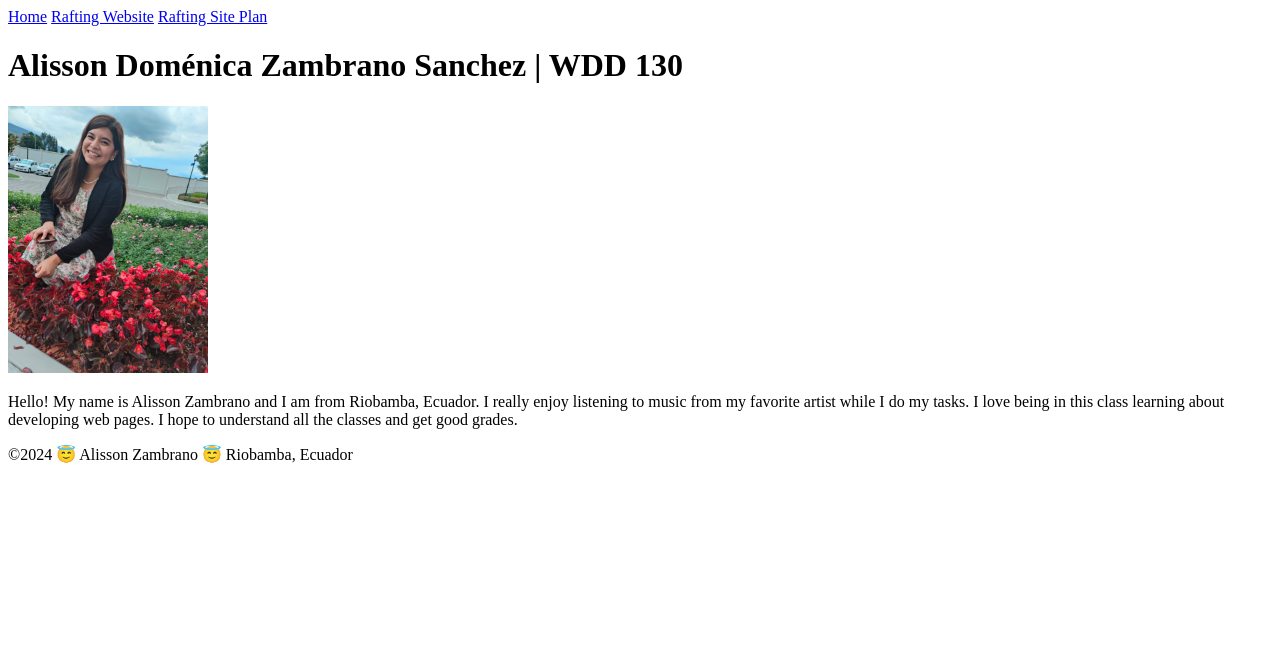
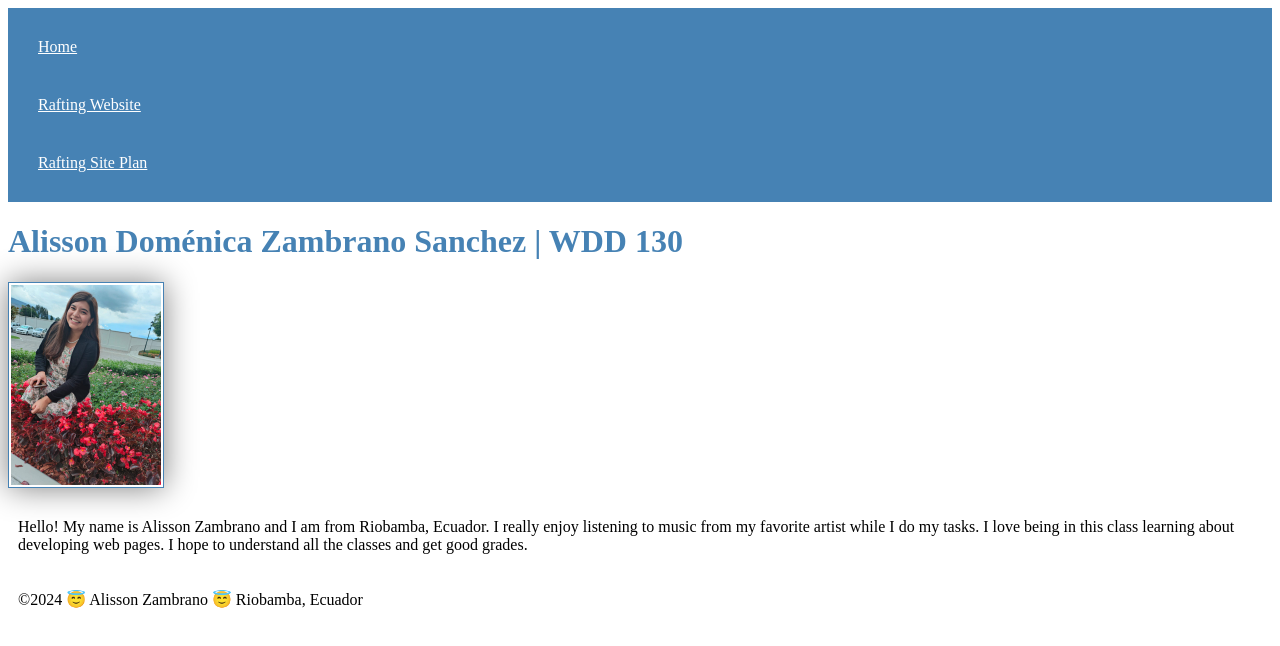
Before and after one commit to DomeZambrano/wdd130, a plain HTML site: page index.html in a window 1280 px wide. Drawn offline with Linux system fonts and the light colour scheme.

Commit message:
home page

```diff
--- a/index.html
+++ b/index.html
@@ -4,6 +4,7 @@
 <head>
     <meta charset="utf-8">
     <meta name="viewport" content="width=device-width,initial-scale=1.0">
+    <link rel="stylesheet" href="styles/styles.css">
     <title> Alisson Zambrano | WDD 130</title>
 </head>
 
--- /dev/null
+++ b/styles/styles.css
@@ -0,0 +1,22 @@
+nav {
+    background-color: steelblue;
+    padding: 10px;
+}
+nav a {
+    color: white;
+    display: block;
+    padding: 20px;
+}
+h1 {
+    color: steelblue;
+}
+img {
+    width: 150px;
+    height: auto;
+    border: 1px solid steelblue;
+    padding: 2px;
+    box-shadow: 0 0 30px gray;
+}
+p {
+    padding: 10px;
+}
```
Also changed, not shown: week02/holygrail.html (+1 -1 lines).
